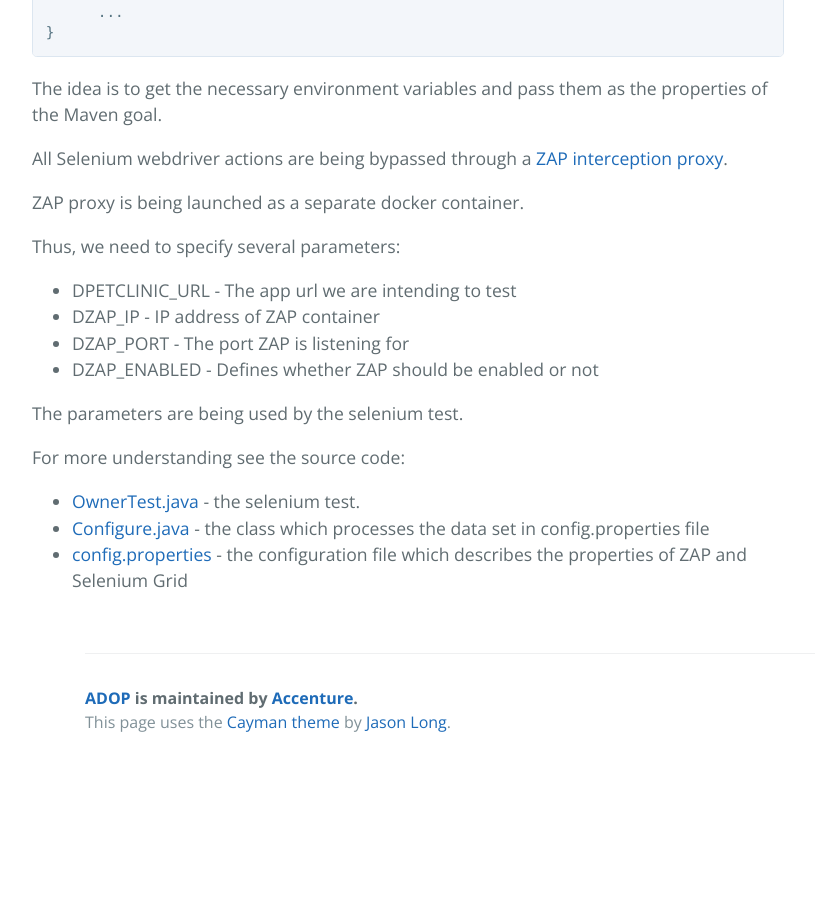
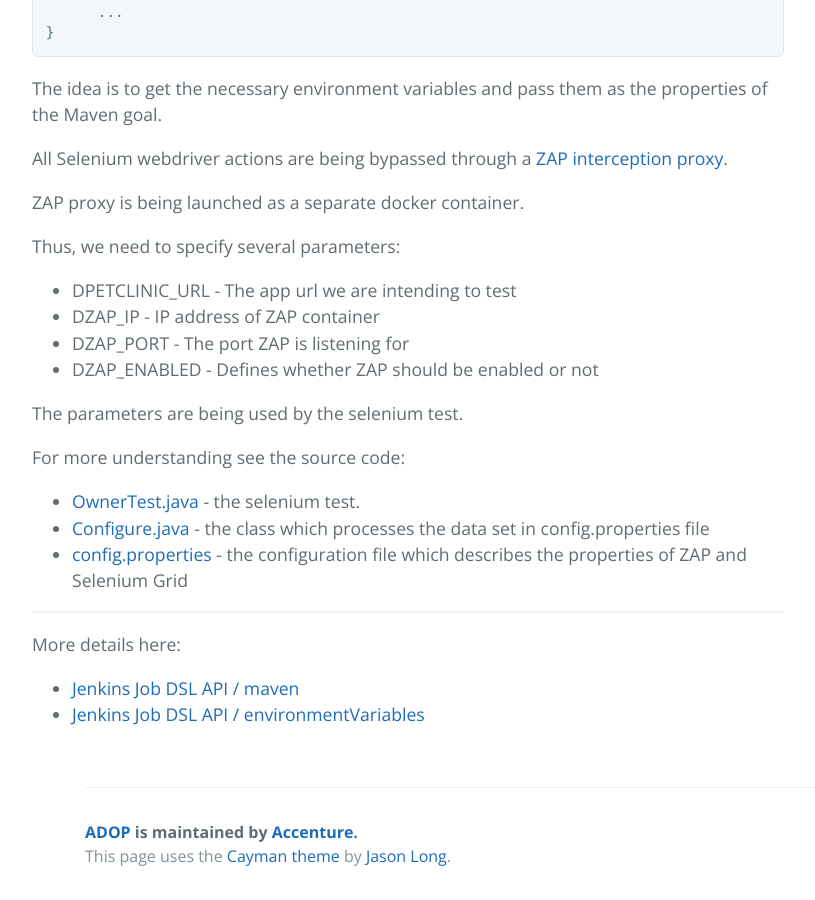
Before and after one commit to alexeymhv/adop-cartridges-cookbook, a Jekyll site: the page built from _docs/recipes/selenium-tests.md, in a window 1280 px wide and 900 px high, scrolled down 1103 px. Shown: the whole window, without its empty margins (139-954 px from the left). Built offline with Jekyll 4.4.1, drawn with Linux system fonts in a browser that asks for light colours; before the commit the page ends 1869 px from its top, so only the background shows below that.

Commit message:
Update selenium-tests.md

```diff
--- a/_docs/recipes/selenium-tests.md
+++ b/_docs/recipes/selenium-tests.md
@@ -55,3 +55,10 @@ For more understanding see the source code:
 - [OwnerTest.java](https://github.com/Accenture/adop-cartridge-java-regression-tests/blob/master/src/test/java/springpetclinic_selenium/selenium/OwnerTest.java) - the selenium test.
 - [Configure.java](https://github.com/Accenture/adop-cartridge-java-regression-tests/blob/master/src/main/java/springpetclinic_selenium/utils/Configure.java) - the class which processes the data set in config.properties file
 - [config.properties](https://github.com/Accenture/adop-cartridge-java-regression-tests/tree/master/src/main/resources) - the configuration file which describes the properties of ZAP and Selenium Grid
+
+---
+
+More details here:
+
+- [Jenkins Job DSL API / maven](https://jenkinsci.github.io/job-dsl-plugin/#method/javaposse.jobdsl.dsl.helpers.step.StepContext.maven)
+- [Jenkins Job DSL API / environmentVariables](https://jenkinsci.github.io/job-dsl-plugin/#method/javaposse.jobdsl.dsl.jobs.FreeStyleJob.environmentVariables)
```
